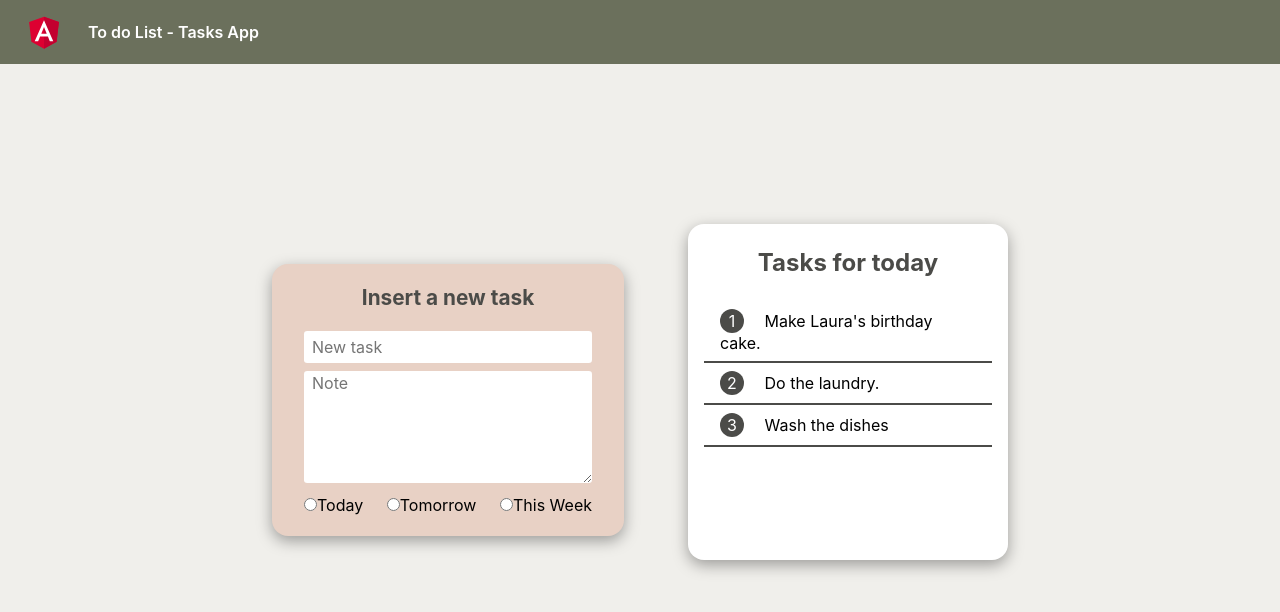
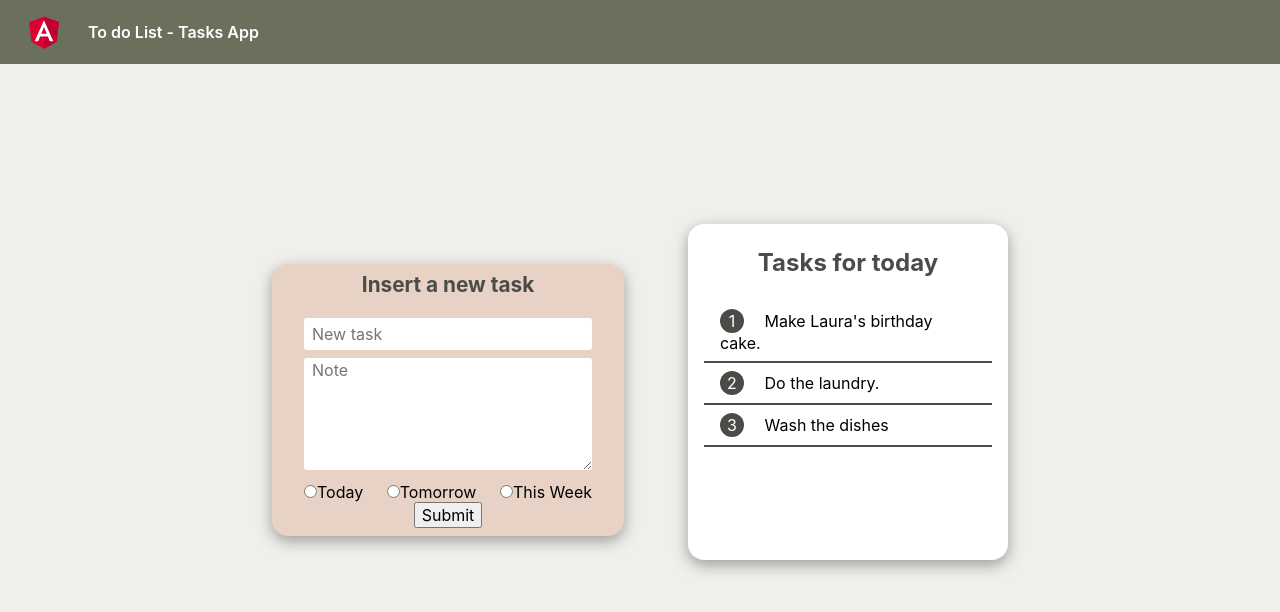
Before and after one commit to EricSanz/To-Do-List-Angular, an Angular app: page / in a window 1280 px wide. Shown: the top 612 px of the page. Built offline with nearby package versions, Linux system fonts and the light colour scheme.

Commit message:
added button and event click for add or edit new task

```diff
--- a/src/app/app.component.html
+++ b/src/app/app.component.html
@@ -14,10 +14,10 @@
   <div class="tasks__creator">
       <h1> Insert a new task</h1>
       <div class="task__group">
-        <input type="text" placeholder="New task">
+        <input type="text" [(ngModel)]="selectedTask.task" placeholder="New task">
       </div>
       <div class="note__group">
-        <textarea name="note" id="note" cols="" rows="" placeholder="Note"></textarea>
+        <textarea name="note" [(ngModel)]="selectedTask.note" id="note" cols="" rows="" placeholder="Note"></textarea>
       </div>
       <div class="time__group">
         <div class="today">
@@ -33,6 +33,9 @@
           <label for="week">This Week</label>
         </div>
       </div>
+      <button (click)="AddOrEditTask()">
+        Submit
+      </button>
   </div>
   <div class="tasklist__container">
     <h1 class="tasklist__title">Tasks for today</h1>
```
